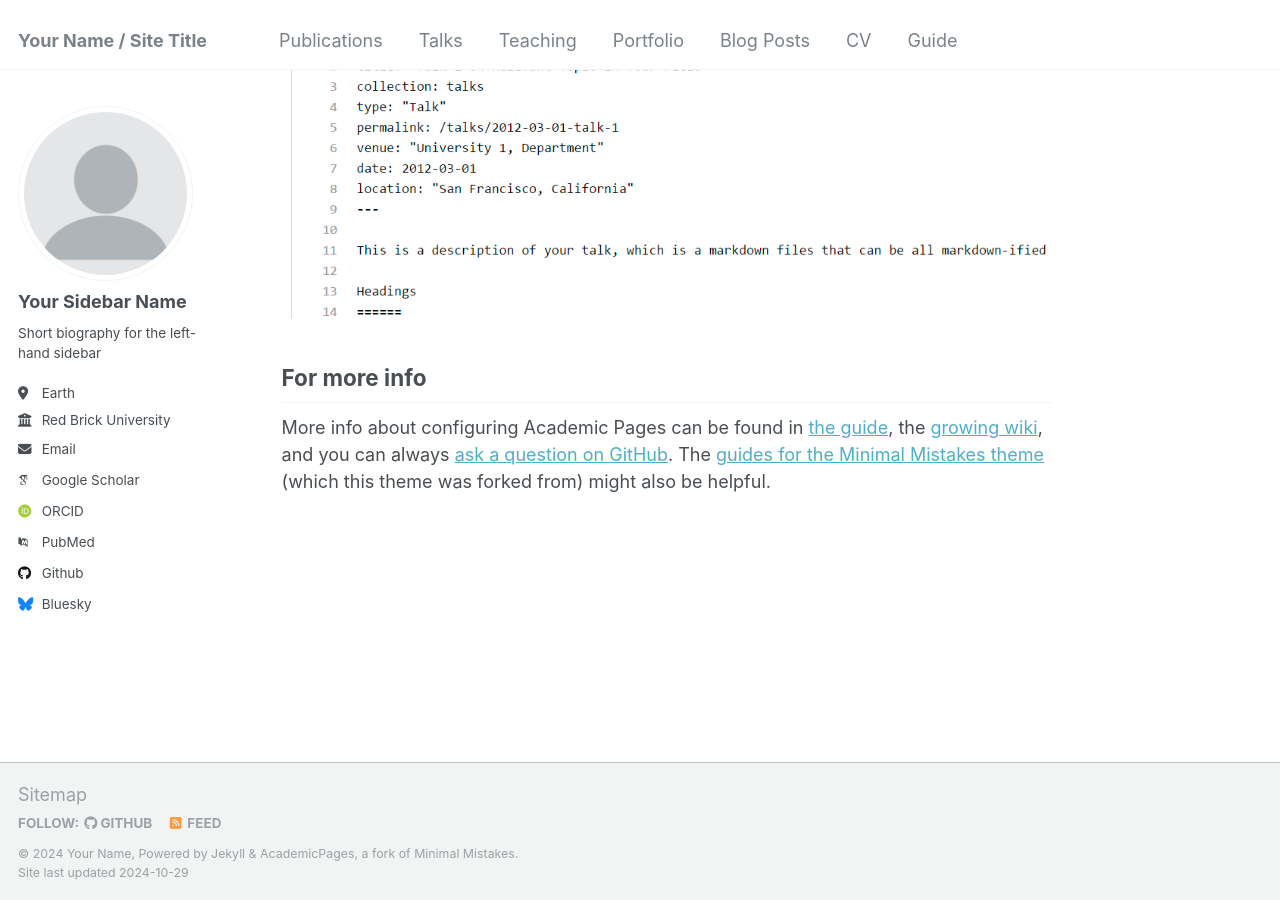
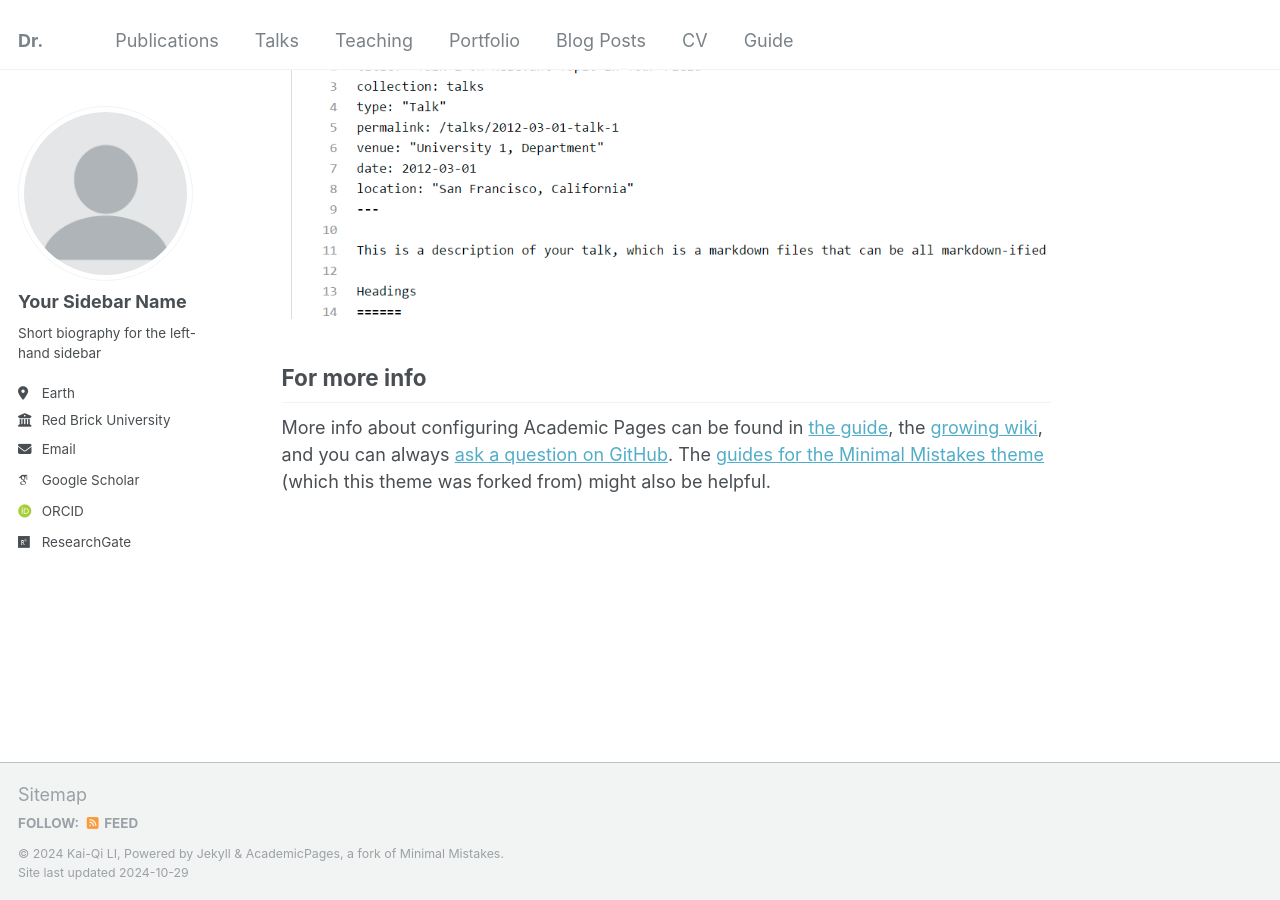
Before and after one commit to kqceeli/kqceeli.github.io, a Jekyll site: the page built from _pages/about.md, in a window 1280 px wide and 900 px high, scrolled down 2643 px. Built offline with Jekyll 4.4.1, drawn with Linux system fonts in a browser that asks for light colours; some web fonts are replaced; part of the change alters nothing that is shown.

Commit message:
Update _config.yml

```diff
--- a/_config.yml
+++ b/_config.yml
@@ -8,11 +8,11 @@
 
 # Basic Site Settings
 locale                   : "en-US"
-title                    : "Your Name / Site Title"
+title                    : "Dr."
 title_separator          : "-"
-name                     : &name "Your Name"
+name                     : &name "Kai-Qi LI"
 description              : &description "personal description"
-url                      : https://academicpages.github.io # the base hostname & protocol for your site e.g. "https://mmistakes.github.io"
+url                      : https://kqceeli.github.io
 baseurl                  : "" # the subpath of your site, e.g. "/blog"
 repository               : "academicpages/academicpages.github.io"
 
@@ -32,24 +32,24 @@ author:
 
   # Academic websites
   arxiv            : # URL - Update with the correct link to your profile
-  googlescholar    : "https://scholar.google.com/citations?user=PS_CX0AAAAAJ"
+  googlescholar    : "https://scholar.google.com/citations?user=caPDwlQAAAAJ&hl=zh-CN"
   impactstory      : # URL
-  orcid            : "http://orcid.org/yourorcidurl"
+  orcid            : "https://orcid.org/0000-0001-5467-763X"
   semantic         : # URL
-  pubmed           : "https://www.ncbi.nlm.nih.gov/pubmed/?term=john+snow"
-  researchgate     : # URL
+  pubmed           : #"https://www.ncbi.nlm.nih.gov/pubmed/?term=john+snow"
+  researchgate     : "https://www.researchgate.net/profile/Kai-Qi-Li"
   scopus           : # URL
 
   # Repositories and software development
   bitbucket        : # Username - Update with your username on the site
   codepen          : # Username
   dribbble         : # Username
-  github           : "academicpages"
+  github           : #"academicpages"
   kaggle           : # Username
   stackoverflow    : # User number or user number and name (i.e., use "1" or "1/jeff-atwood")
 
   # Social media
-  bluesky          : "bsky.app" # Replace this with you Bluesky username
+  bluesky          : #"bsky.app" # Replace this with you Bluesky username
   facebook         : # Username
   flickr           : # Username
   foursquare       : # Username
```
